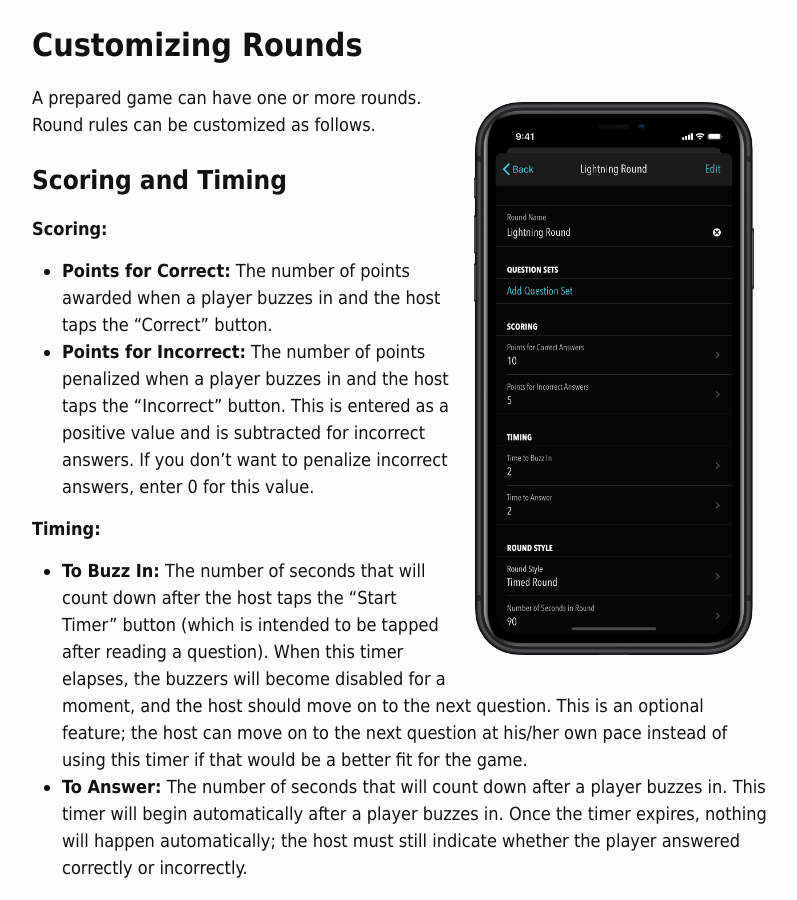
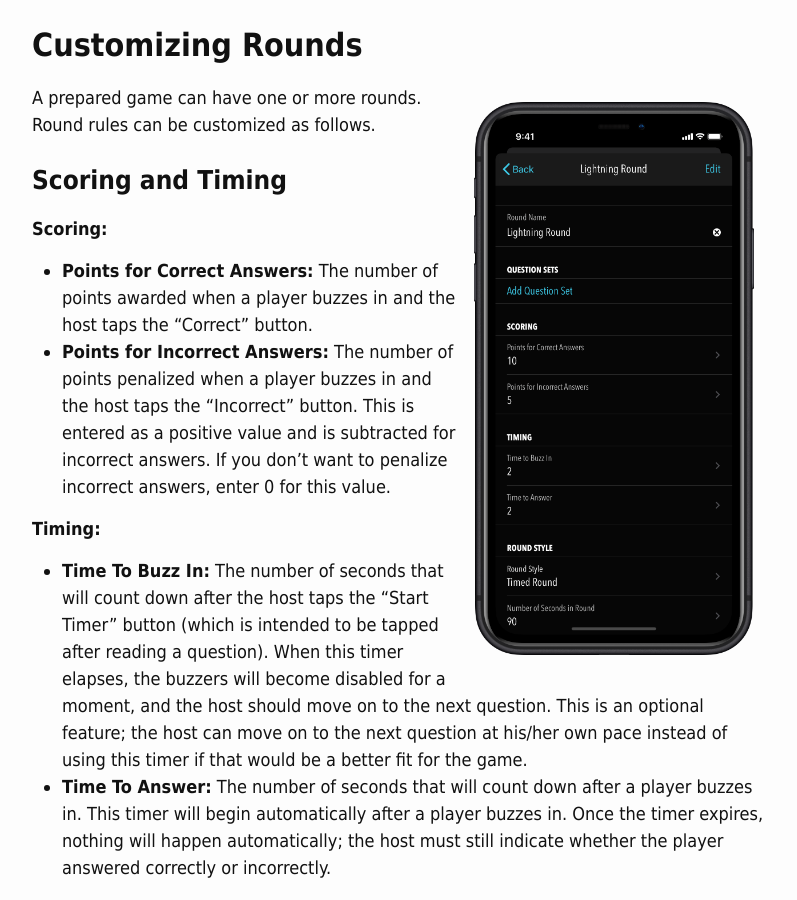
Before and after one commit to gameshowstudio/gameshowstudio.github.io, a Jekyll site: the page built from help/roundrules.md, in a window 1280 px wide and 900 px high, scrolled down 427 px. Shown: the whole window, without its empty margins (238-1035 px from the left). Built offline with Jekyll 4.4.1, drawn with Linux system fonts in a browser that asks for light colours.

Commit message:
Update text on round rules page to match new text in app
Points for Correct becomes Points for Correct Answers, for instance

```diff
--- a/help/roundrules.md
+++ b/help/roundrules.md
@@ -17,13 +17,13 @@ A prepared game can have one or more rounds. Round rules can be customized as fo
 
 **Scoring:**
 
-* **Points for Correct:** The number of points awarded when a player buzzes in and the host taps the "Correct" button.
-* **Points for Incorrect:** The number of points penalized when a player buzzes in and the host taps the "Incorrect" button. This is entered as a positive value and is subtracted for incorrect answers. If you don't want to penalize incorrect answers, enter 0 for this value.
+* **Points for Correct Answers:** The number of points awarded when a player buzzes in and the host taps the "Correct" button.
+* **Points for Incorrect Answers:** The number of points penalized when a player buzzes in and the host taps the "Incorrect" button. This is entered as a positive value and is subtracted for incorrect answers. If you don't want to penalize incorrect answers, enter 0 for this value.
 
 **Timing:**
 
-* **To Buzz In:** The number of seconds that will count down after the host taps the "Start Timer" button (which is intended to be tapped after reading a question). When this timer elapses, the buzzers will become disabled for a moment, and the host should move on to the next question. This is an optional feature; the host can move on to the next question at his/her own pace instead of using this timer if that would be a better fit for the game.
-* **To Answer:** The number of seconds that will count down after a player buzzes in. This timer will begin automatically after a player buzzes in. Once the timer expires, nothing will happen automatically; the host must still indicate whether the player answered correctly or incorrectly.
+* **Time To Buzz In:** The number of seconds that will count down after the host taps the "Start Timer" button (which is intended to be tapped after reading a question). When this timer elapses, the buzzers will become disabled for a moment, and the host should move on to the next question. This is an optional feature; the host can move on to the next question at his/her own pace instead of using this timer if that would be a better fit for the game.
+* **Time To Answer:** The number of seconds that will count down after a player buzzes in. This timer will begin automatically after a player buzzes in. Once the timer expires, nothing will happen automatically; the host must still indicate whether the player answered correctly or incorrectly.
 
 ### Round Style
 
```
